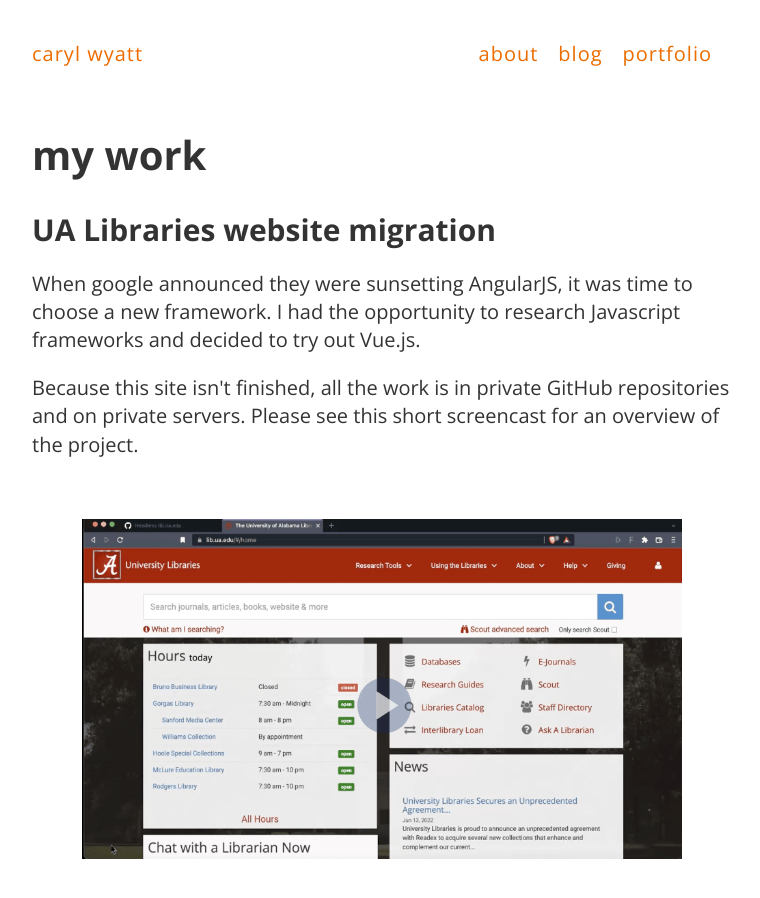
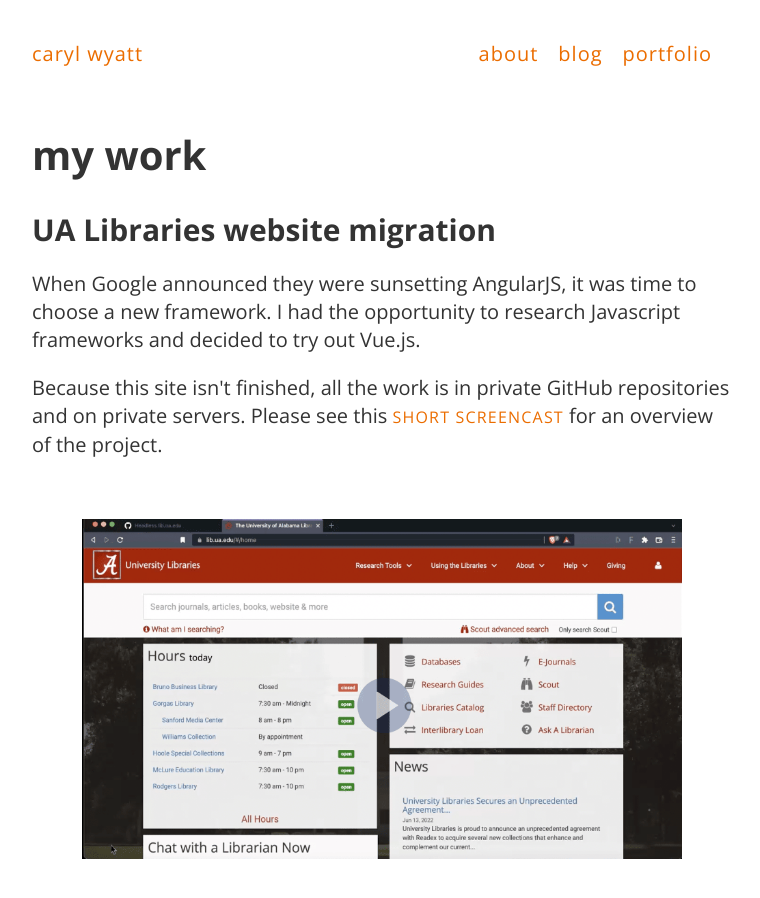
Before and after one commit to carylwyatt/carylwyatt.github.io, a Jekyll site: the page built from portfolio/index.html, in a window 1280 px wide and 900 px high. Shown: the whole window, without its empty margins (258-1018 px from the left). Built offline with Jekyll 4.4.1, drawn with Linux system fonts in a browser that asks for light colours.

```diff
--- a/portfolio/index.html
+++ b/portfolio/index.html
@@ -8,9 +8,9 @@ title: portfolio
 
 <h2>UA Libraries website migration</h2>
 
-<p>When google announced they were sunsetting AngularJS, it was time to choose a new framework. I had the opportunity to research Javascript frameworks and decided to try out Vue.js.</p>
+<p>When Google announced they were sunsetting AngularJS, it was time to choose a new framework. I had the opportunity to research Javascript frameworks and decided to try out Vue.js.</p>
 
-<p>Because this site isn't finished, all the work is in private GitHub repositories and on private servers. Please see this <a href="https://screencast-o-matic.com/watch/c3iO25VZFog"></a>short screencast for an overview of the project.</p>
+<p>Because this site isn't finished, all the work is in private GitHub repositories and on private servers. Please see this <a href="https://screencast-o-matic.com/watch/c3iO25VZFog">short screencast</a> for an overview of the project.</p>
 
 <div class="portfolio-image"><a href="https://screencast-o-matic.com/watch/c3iO25VZFog"><img src="/img/portfolio-screenshots/screencast.png" width="600" height="340" alt="Screenshot of screencast video of new headless website"></a></div>
 
```
